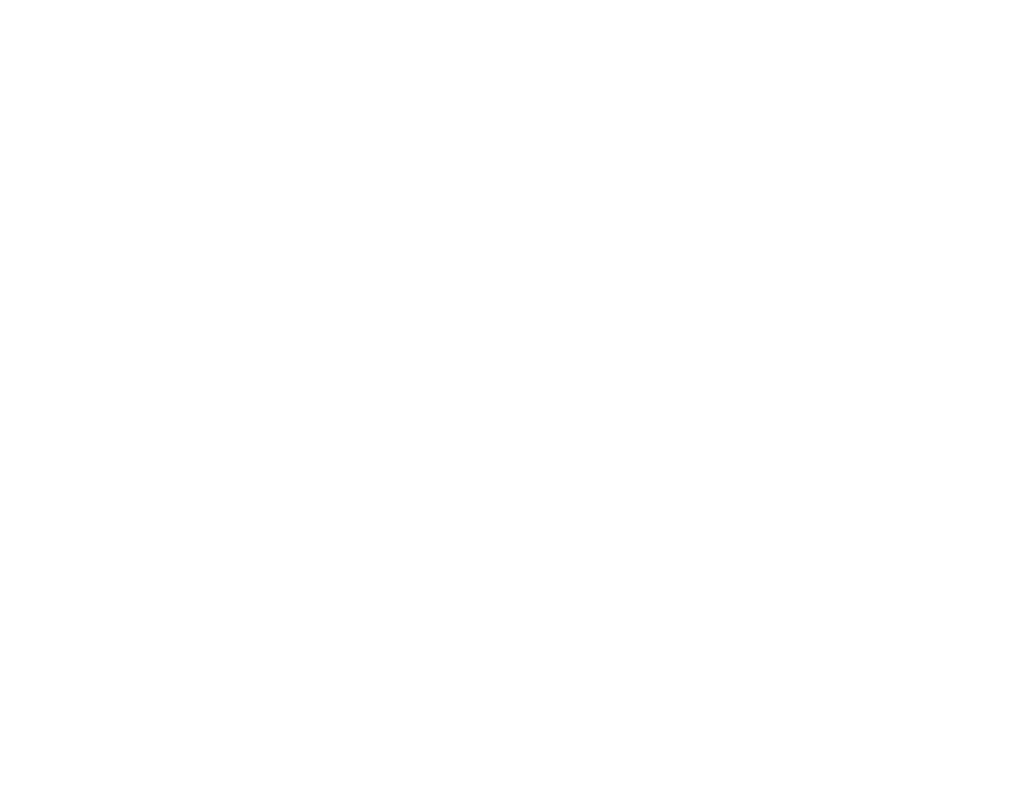
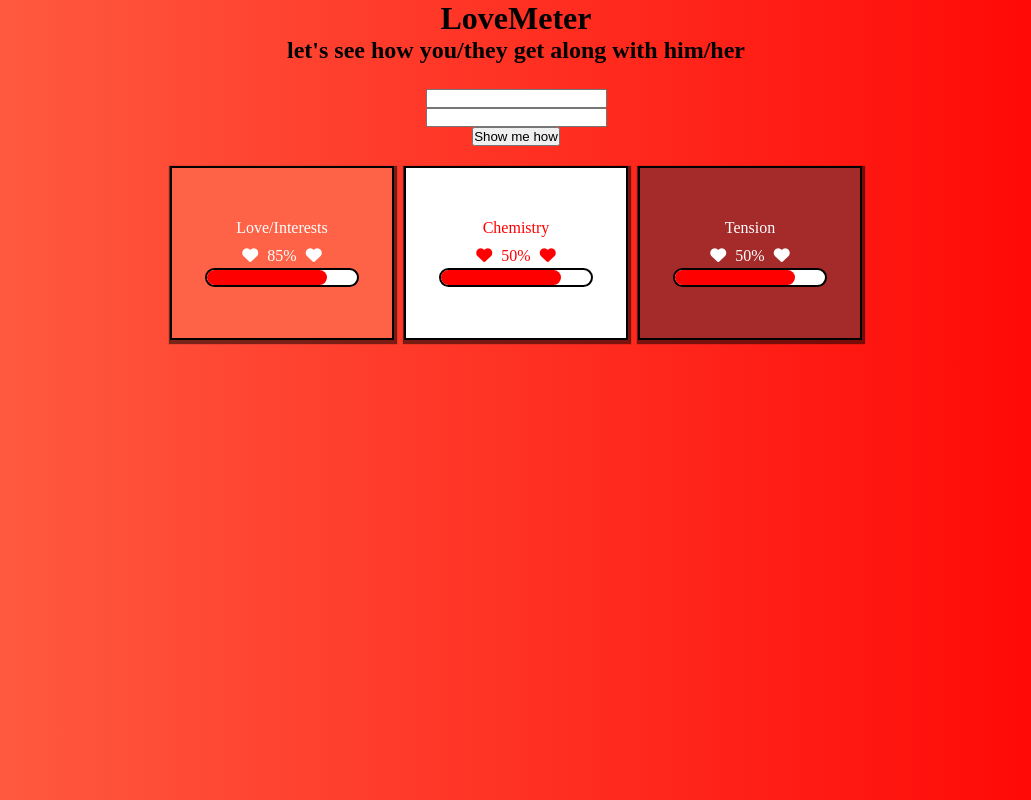
Before and after one commit to CodingChar/lovemeter, a plain HTML site: page index.html in a window 1280 px wide. Shown: the whole page, without its empty margins (124-1155 px from the left). Drawn offline with Linux system fonts and the light colour scheme.

Commit message:
first design

```diff
--- a/index.html
+++ b/index.html
@@ -1,11 +1,84 @@
 <!DOCTYPE html>
 <html lang="en">
-<head>
-    <meta charset="UTF-8">
-    <meta name="viewport" content="width=device-width, initial-scale=1.0">
+  <head>
+    <meta charset="UTF-8" />
+    <meta name="viewport" content="width=device-width, initial-scale=1.0" />
     <title>LoveMeter</title>
-</head>
-<body>
-
-</body>
+    <link rel="stylesheet" href="styles.css" />
+    <link
+      rel="stylesheet"
+      href="https://cdnjs.cloudflare.com/ajax/libs/font-awesome/6.5.2/css/all.min.css"
+      integrity="sha512-SnH5WK+bZxgPHs44uWIX+LLJAJ9/2PkPKZ5QiAj6Ta86w+fsb2TkcmfRyVX3pBnMFcV7oQPJkl9QevSCWr3W6A=="
+      crossorigin="anonymous"
+      referrerpolicy="no-referrer"
+    />
+  </head>
+  <body>
+    <main>
+      <header>
+        <h1>LoveMeter</h1>
+        <h2>let's see how you/they get along with him/her</h2>
+      </header>
+      <div class="container">
+        <div class="partners">
+          <div>
+            <input type="text" class="partner-input" name="partner-1" />
+          </div>
+          <div>
+            <input type="text" class="partner-input" name="partner-2" />
+          </div>
+          <div>
+            <button class="result-btn">Show me how</button>
+          </div>
+        </div>
+        <div class="stats">
+          <div class="stat love">
+            <div class="stat-title">
+              <span>Love/Interests</span>
+            </div>
+            <div class="stat-info">
+              <i class="fa-solid fa-heart"></i>
+              <span class="percent">85%</span>
+              <i class="fa-solid fa-heart"></i>
+            </div>
+            <div class="stat-bar">
+              <div class="outside">
+                <div class="inside"></div>
+              </div>
+            </div>
+          </div>
+          <div class="stat chemistry">
+            <div class="stat-title">
+              <span>Chemistry</span>
+            </div>
+            <div class="stat-info">
+              <i class="fa-solid fa-heart"></i>
+              <span class="percent">50%</span>
+              <i class="fa-solid fa-heart"></i>
+            </div>
+            <div class="stat-bar">
+              <div class="outside">
+                <div class="inside"></div>
+              </div>
+            </div>
+          </div>
+          <div class="stat tension">
+            <div class="stat-title">
+              <span>Tension</span>
+            </div>
+            <div class="stat-info">
+              <i class="fa-solid fa-heart"></i>
+              <span class="percent">50%</span>
+              <i class="fa-solid fa-heart"></i>
+            </div>
+            <div class="stat-bar">
+              <div class="outside">
+                <div class="inside"></div>
+              </div>
+            </div>
+          </div>
+        </div>
+      </div>
+    </main>
+  </body>
 </html>
--- a/styles.css
+++ b/styles.css
@@ -0,0 +1,98 @@
+*{
+    margin:0;
+    padding:0;
+}
+body{
+    background: linear-gradient(to right, tomato, red);
+}
+
+i{
+    padding:5px;
+}
+
+main, .container{
+    display: flex;
+    justify-content: center;
+    align-items: center;
+    flex-direction: column;
+    gap:20px;
+    margin-bottom:10px;
+}
+header{
+    text-align: center;
+}
+.container{
+    padding:5px;
+}
+
+
+.stats, .stat, .stat-title, .stat-bar{
+    display: flex;
+    justify-content: center;
+    align-items: center;
+    flex-direction: column;
+}
+.stats{
+    flex-direction: row !important;
+    flex-wrap: wrap;
+}
+.stats{
+    gap:10px;
+}
+.stat{
+    width:300px;
+    border:2px solid black;
+    box-shadow:1px 2px 1px 2px rgba(0, 0, 0, 0.529);
+}
+.stat-info{
+    text-align: center;
+}
+.stat-title{
+    margin-bottom:5px;
+}
+
+/* stats style */
+
+.love{
+    background-color: tomato;
+}
+.chemistry{
+    background-color: rgb(255, 255, 255);
+    color:rgb(255, 0, 0) !important;
+}
+.tension{
+    background-color: brown;
+}
+
+/* stat love */
+
+.stat{
+   width:200px;
+   height:150px;
+   padding:10px;
+   color:white;
+}
+
+.partners{
+    display: flex;
+    justify-content: center;
+    align-items: center;
+    flex-direction: column;
+}
+
+
+.outside{
+    width:150px;
+    height:15px;
+    border:2px solid rgb(0, 0, 0);
+    border-radius:10px;
+    background-color:white;
+}
+.inside{
+    width:80%;
+    height:15px;
+    background-color:red;
+    border-radius:10px;
+    text-align: left;
+
+}
```
Also changed, not shown: test/lovemeter.js (+6 -5 lines).
